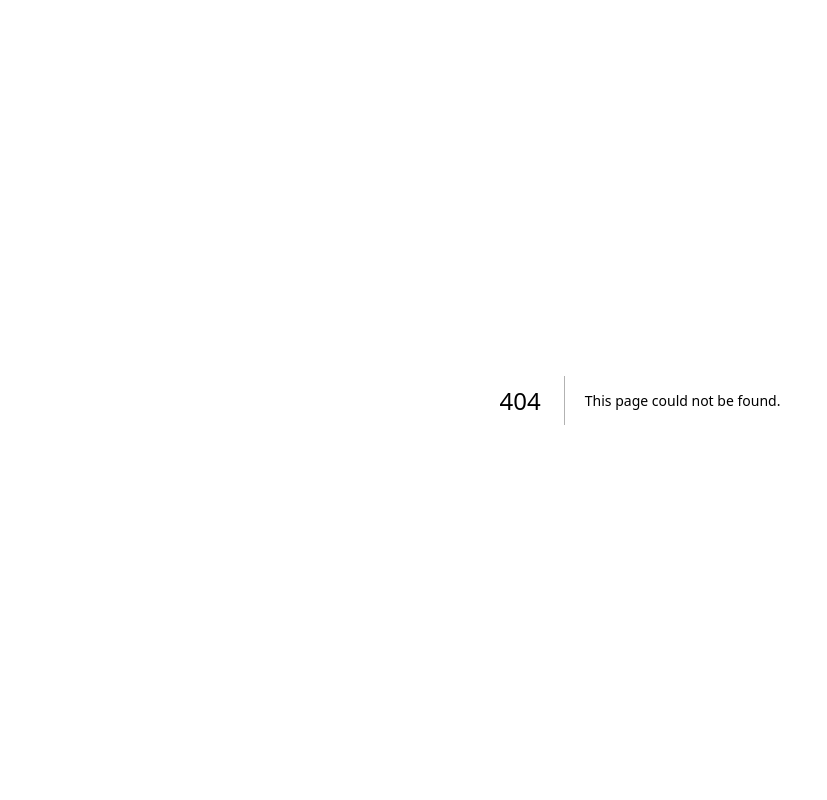
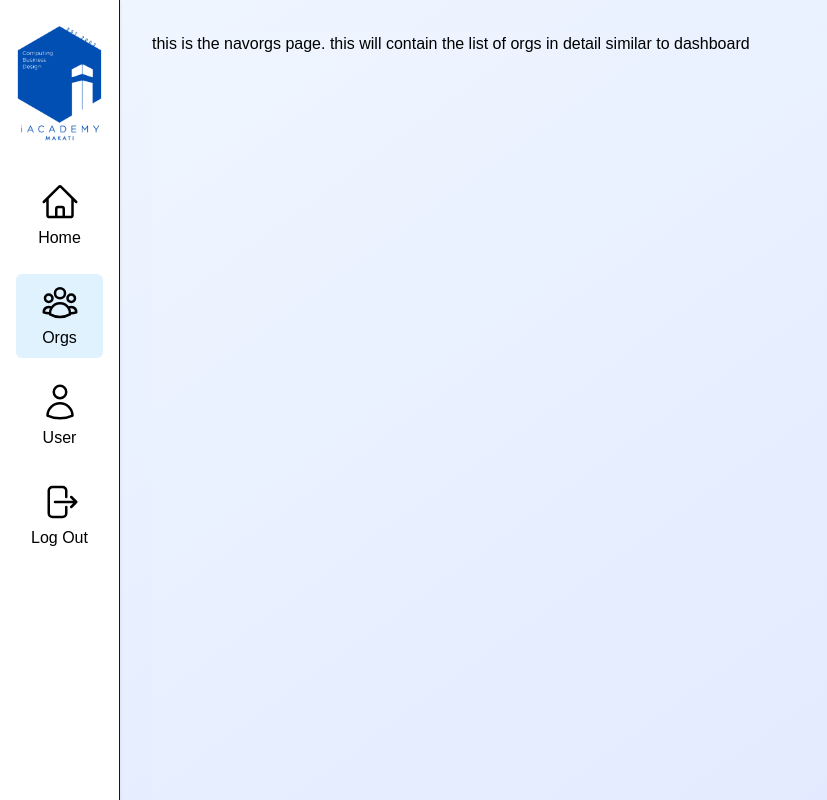
Before and after one commit to nanah1307/isope-thesis, a Next.js app: page /navorgs in a window 1280 px wide. Before the commit this address had no page. Shown: the whole page, without its empty margins (0-827 px from the left). Built offline with nearby package versions, Linux system fonts and the light colour scheme; no server answers.

Commit message:
created navorgs files page and layout

```diff
--- /dev/null
+++ b/src/app/navorgs/layout.tsx
@@ -0,0 +1,19 @@
+import type { ReactNode } from 'react';
+import Navbar from '@/app/ui/snippets/navbar';
+
+export default function NavOrgsLayout({ children }: { children: ReactNode }) {
+  return (
+    <div className="flex h-screen overflow-hidden bg-gradient-to-br from-blue-50 to-indigo-100">
+      {/* Navbar */}
+      <Navbar />
+
+      {/* Page content */}
+      <main className="flex-1 flex flex-col min-h-0 overflow-y-auto p-4 sm:p-6 lg:p-8">
+        {/* Children take full width, natural height */}
+        <div className="w-full text-black">
+          {children}
+        </div>
+      </main>
+    </div>
+  );
+}
--- /dev/null
+++ b/src/app/navorgs/page.tsx
@@ -0,0 +1,7 @@
+export default function NavOrgsPage() {
+  return (
+    <div className="flex h-screen overflow-hidden bg-gradient-to-br from-blue-50 to-indigo-100">
+      this is the navorgs page. this will contain the list of orgs in detail similar to dashboard
+    </div>
+  );
+}
--- a/src/app/ui/snippets/navbar.tsx
+++ b/src/app/ui/snippets/navbar.tsx
@@ -16,7 +16,7 @@ interface LinkType {
 
 const links: LinkType[] = [
   { name: 'Home', href: '/dashboard', icon: HomeIcon },
-  { name: 'Orgs', href: '/dashboard/invoices', icon: UserGroupIcon },
+  { name: 'Orgs', href: '/navorgs', icon: UserGroupIcon },
   { name: 'User', href: '/user', icon: UserIcon },
   { name: 'Log Out', icon: ArrowRightStartOnRectangleIcon, onClick: ()=> signOut({ callbackUrl: "/login" })},
 ];
```
